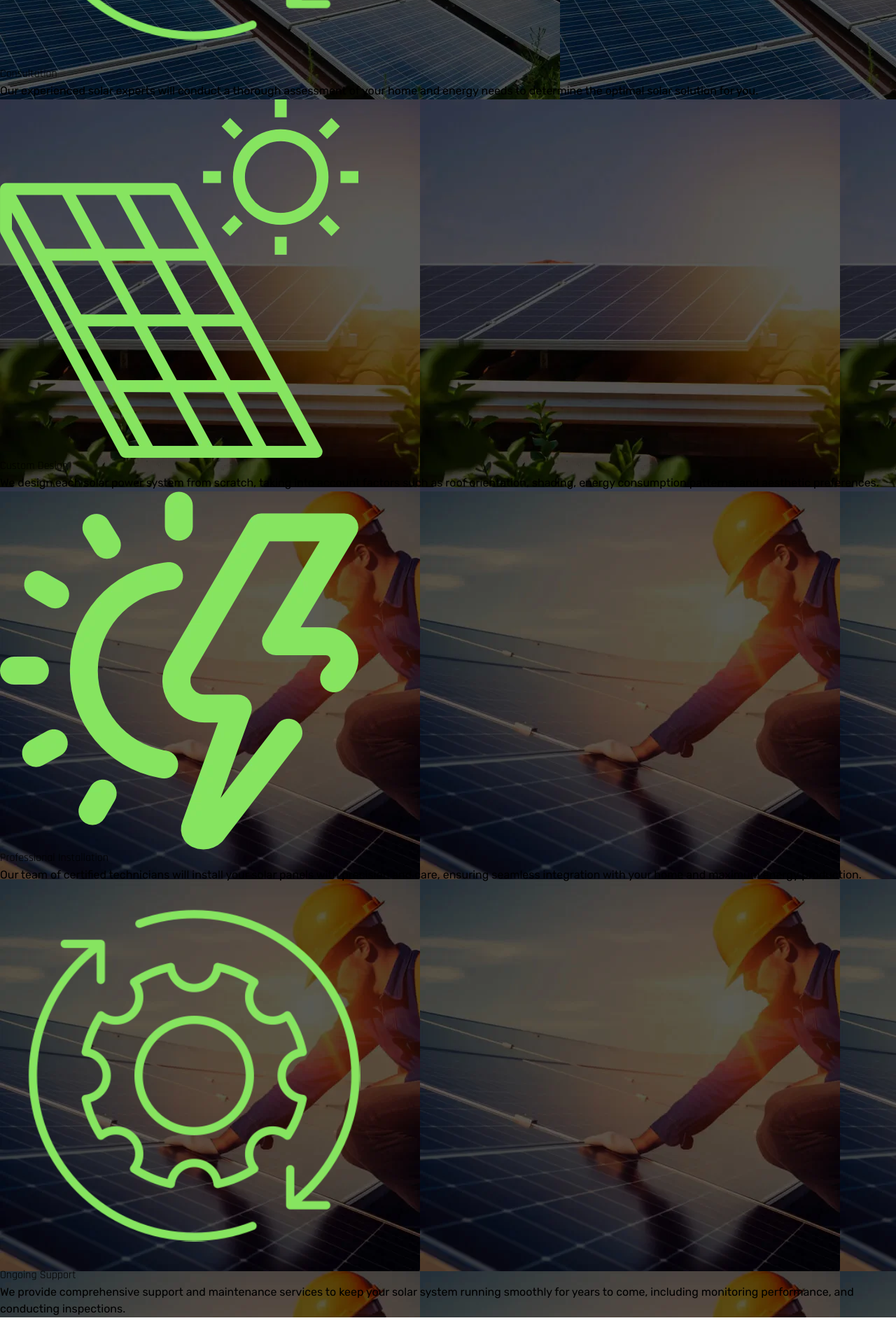
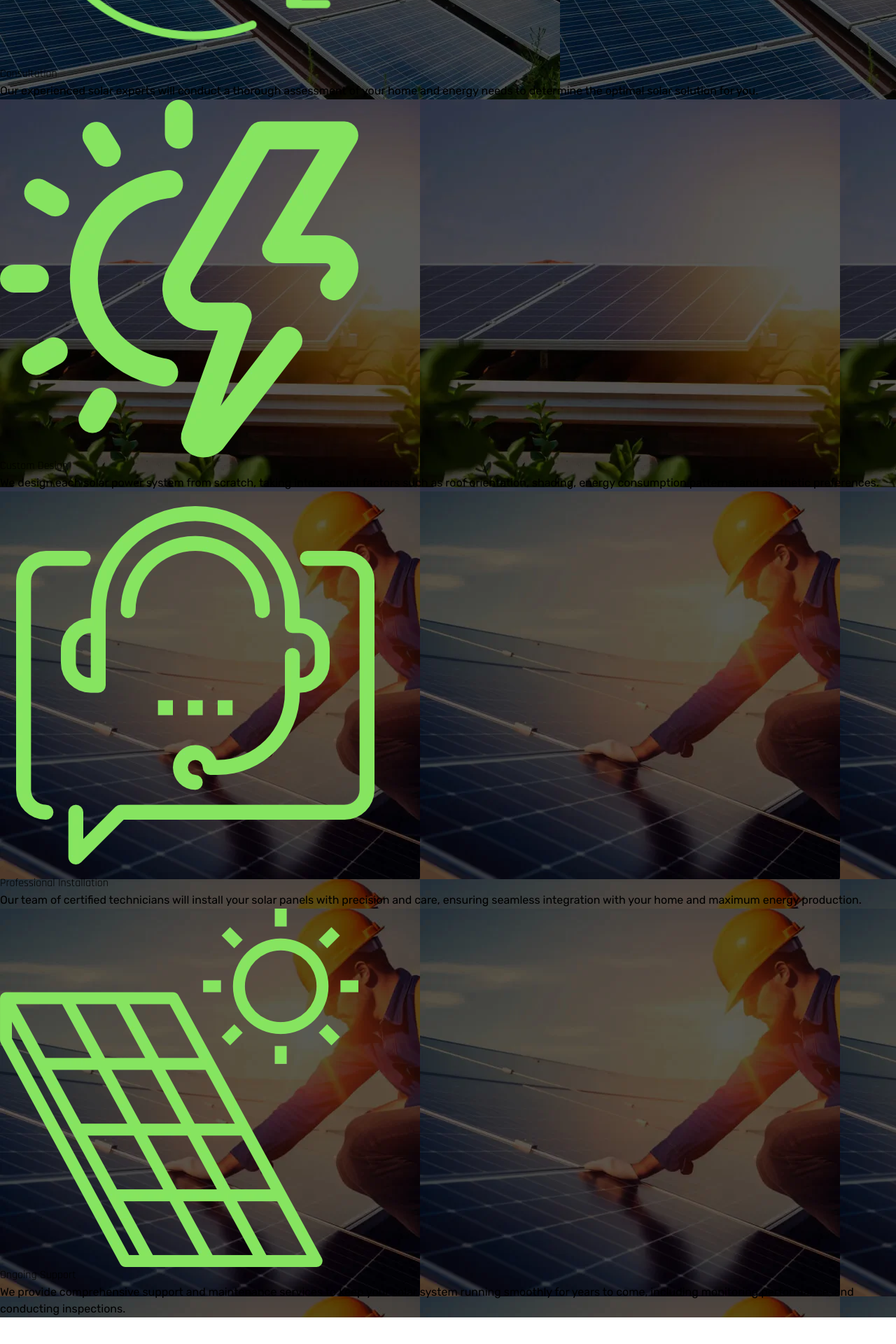
Before and after one commit to subhan-tahir/Greener_Pakistan, a React (Vite) app: page / in a window 1280 px wide. Shown: the part 6203-8123 px from the top of the page at 70% size. Built offline with nearby package versions, Linux system fonts and the light colour scheme.

Commit message:
Update CustomizedCards.jsx

```diff
--- a/src/components/Custimzedcards/CustomizedCards.jsx
+++ b/src/components/Custimzedcards/CustomizedCards.jsx
@@ -2,13 +2,16 @@ import React from "react";
 import cardBgImg1 from '/src/assets/cardPic.jpg'
 import cardBgImg2 from '/src/assets/cardPic1.jpg'
 import cardBgImg3 from '/src/assets/cardPic2.jpg'
-
+import cardLogo1 from '/src/assets/cardLogo1.webp'
+import cardLogo2 from '/src/assets/cardLogo2.webp'
+import cardLogo3 from '/src/assets/cardLogo3.webp'
+import cardLogo4 from '/src/assets/cardLogo4.webp'
 const CustomizedCards = () => {
 
 let cardsData = [
   {
     cardBgImg: cardBgImg1,
-    cardlogo: 'src/assets/cardlogo1.webp',
+    cardlogo: cardLogo1,
     title: "Consultation",
     description: ` Our experienced solar experts will conduct a thorough assessment
               of your home and energy needs to determine the optimal solar
@@ -16,21 +19,21 @@ let cardsData = [
   },
   {
     cardBgImg:cardBgImg2,
-    cardlogo: "src/assets/cardLogo4.webp",
+    cardlogo: cardLogo2,
     title: "Custom Design",
     description: `We design each solar power system from scratch, taking into account
      factors such as roof orientation, shading, energy consumption patterns, and aesthetic preferences.`,
   },
   {
     cardBgImg: cardBgImg3,
-    cardlogo: "src/assets/cardLogo2.webp",
+    cardlogo: cardLogo3,
     title: "Professional Installation",
     description: `Our team of certified technicians will install your solar panels with precision and care, ensuring
     seamless integration with your home and maximum energy production. `,
   },
   {
     cardBgImg: cardBgImg3,
-    cardlogo: "src/assets/cardLogo1.webp",
+    cardlogo: cardLogo4,
     title: "Ongoing Support",
     description: `We provide comprehensive support and maintenance services to keep your solar system running smoothly for years to come,
     including monitoring performance, and conducting inspections.`,
```
